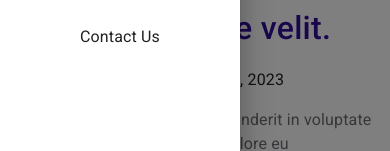
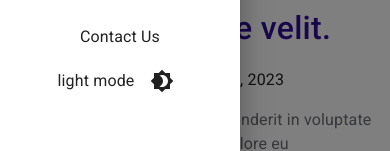
Before and after one commit to voidchef/autoblog, a React (Vite) app in the folder front/: page / in a window 390 px wide. Both pictures are taken after a click on the button 24 px from the left and 28 px from the top of the page. Shown: the part 204-355 px from the top of the page. Built offline with nearby package versions, Linux system fonts and the light colour scheme; no server answers.

Commit message:
fix: ui bugs

```diff
--- a/front/src/components/elements/Common/Alerts.tsx
+++ b/front/src/components/elements/Common/Alerts.tsx
@@ -7,9 +7,10 @@ import { Fragment } from 'react';
 import { useSelector, useDispatch } from 'react-redux';
 import AlertTitle from '@mui/material/AlertTitle';
 import Slide from '@mui/material/Slide';
+import { useAppSelector } from '../../../utils/reduxHooks';
 
 const Alerts = () => {
-  const alerts = useSelector<RootState, AlertPayload[]>((state) => state.alert);
+  const alerts = useAppSelector((state) => state.alert);
   const dispatch = useDispatch();
 
   return (
--- a/front/src/components/elements/Common/DarkMode.tsx
+++ b/front/src/components/elements/Common/DarkMode.tsx
@@ -25,7 +25,7 @@ export default function DarkMode() {
         display: 'flex',
         alignItems: 'center',
         justifyContent: 'center',
-        bgcolor: 'background.default',
+        bgcolor: 'transparent',
         color: 'text.primary',
         borderRadius: 1,
       }}
--- a/front/src/components/elements/Common/NavBar.tsx
+++ b/front/src/components/elements/Common/NavBar.tsx
@@ -77,6 +77,7 @@ export default function DrawerAppBar(props: Props) {
             </ListItemButton>
           </ListItem>
         ))}
+        <DarkMode />
       </List>
     </Box>
   );
--- a/front/src/components/elements/Home/FeaturedPost.tsx
+++ b/front/src/components/elements/Home/FeaturedPost.tsx
@@ -115,8 +115,8 @@ const FeaturedPost = ({ featuredBlogs }: FeaturedPostProps) => {
             <Button variant="text">View All</Button>
           </Box>
           <Box display={'flex'} flexDirection={'column'} sx={{ gap: 2 }}>
-            {posts.map((post) => (
-              <Box display={'flex'} flexDirection={'column'} sx={{ gap: 1 }}>
+            {posts.map((post, index) => (
+              <Box key={index} display={'flex'} flexDirection={'column'} sx={{ gap: 1 }}>
                 <Typography fontSize={{ xs: 15 }} component="div" sx={{ flexGrow: 1 }}>
                   By <span style={{ color: '#555FAC' }}>{post.author}</span> | {post.date}
                 </Typography>
--- a/front/src/components/elements/Home/RecentPosts.tsx
+++ b/front/src/components/elements/Home/RecentPosts.tsx
@@ -64,7 +64,7 @@ const RecentPosts = () => {
         }}
       >
         {posts.map((post, index) => (
-          <Grid xs={12} sm={5.75} key={index}>
+          <Grid item xs={12} sm={5.75} key={index}>
             <Box sx={{ p: 1, background: '#E9EAF4' }} height={{ xs: '15rem', sm: '18rem' }} marginBottom={4} />
             <Box display={'flex'} flexDirection={'column'} justifyContent={'space-between'}>
               <Typography fontSize={{ sm: 15 }} component="div" sx={{ flexGrow: 1, marginBottom: 1 }}>
```
